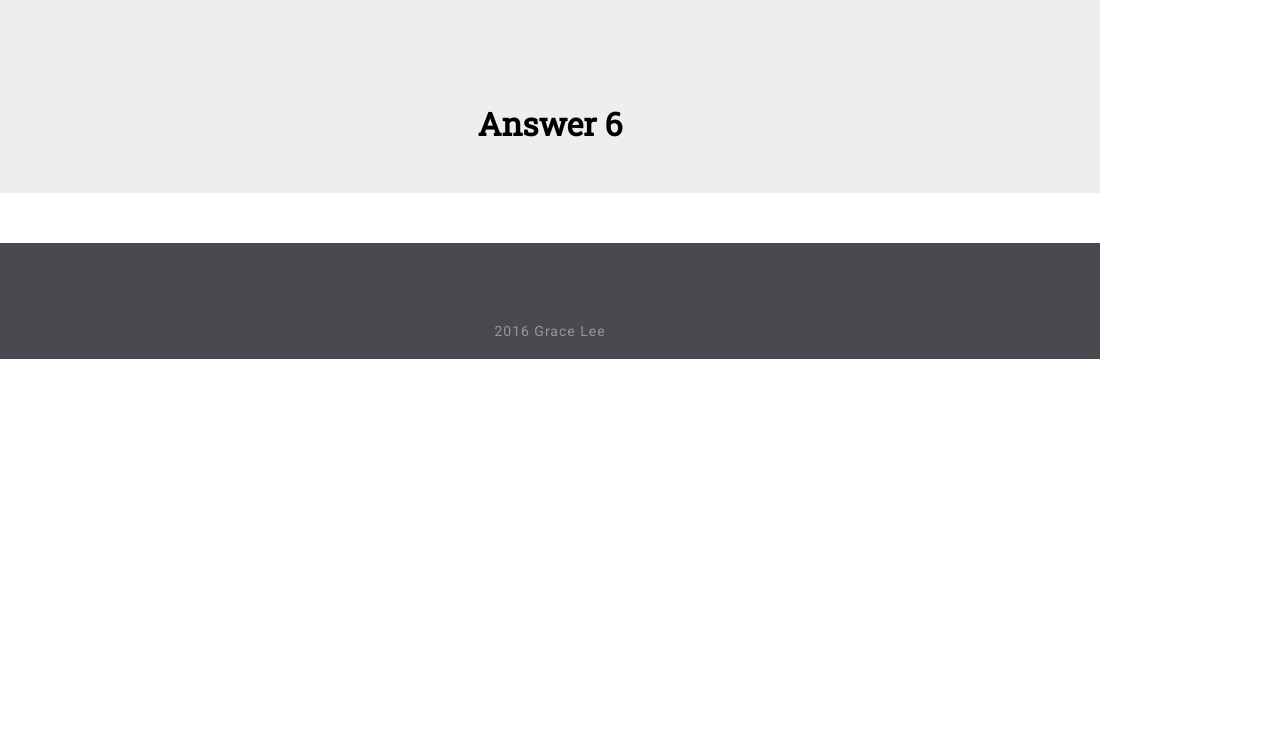
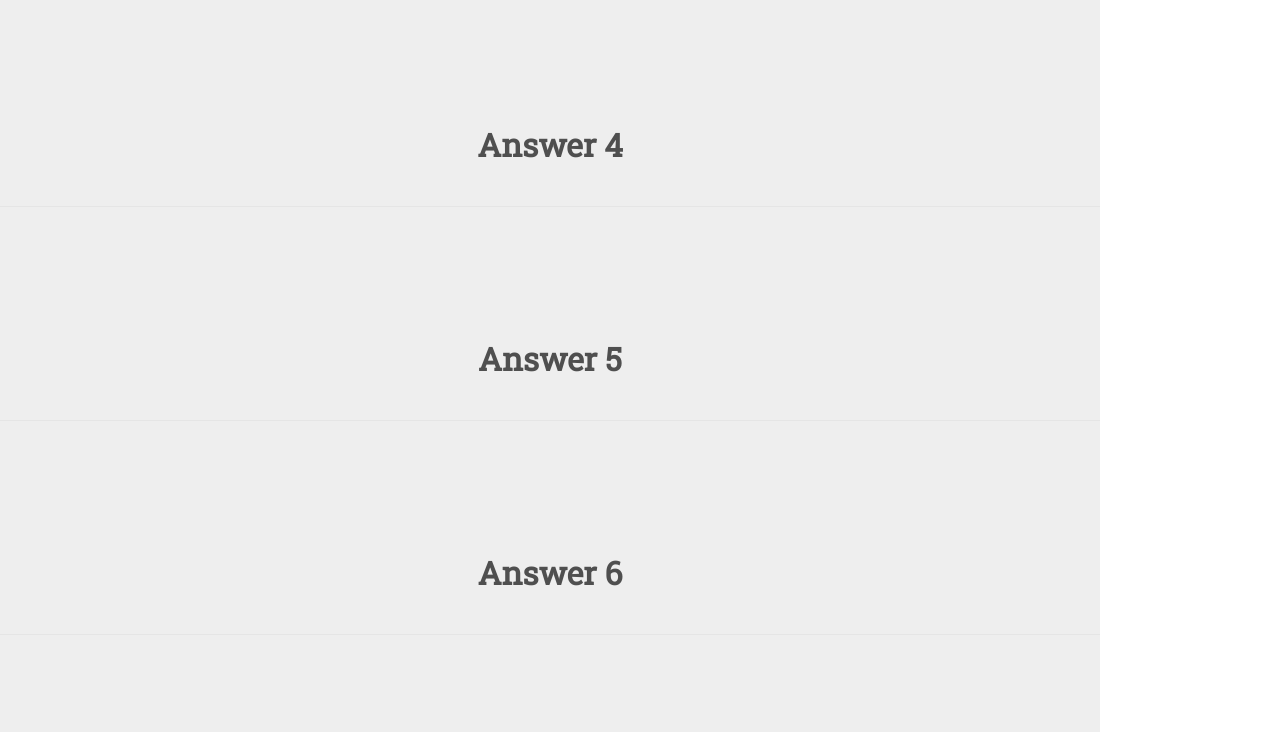
Before and after one commit to eunheh/etsy, a plain HTML site: page index.html in a window 1280 px wide. Shown: the part 783-1515 px from the top of the page. Before the commit the page ends 1142 px from the top, so only its background shows below. Drawn offline with Linux system fonts and the light colour scheme; files whose address does not match are found by name.

Commit message:
more styling

```diff
--- a/style.css
+++ b/style.css
@@ -1,16 +1,19 @@
 *{
   box-sizing: border-box;
   font-family: 'Roboto', sans-serif;
+  color: #4F4F4F;
 }
 
 body {
   max-width: 1100px;
+
 }
 
 .main {
   background-color: #EEEEEE;
   text-align: center;
   margin-top: -36px;
+  padding-bottom: 50px;
 }
 
 h1 {
@@ -24,7 +27,11 @@ h1 {
 h3 {
   font-size: 32px;
   font-family: 'Roboto Slab', serif;
-  padding-bottom: 50px;
+  padding: 100px 50px 60px;
+  width: 100%;
+  border-bottom: 1px solid #E5E5E5;
+  line-height: 0.1em;
+  margin: 10px 0 20px;
 }
 
 .answer {
```
